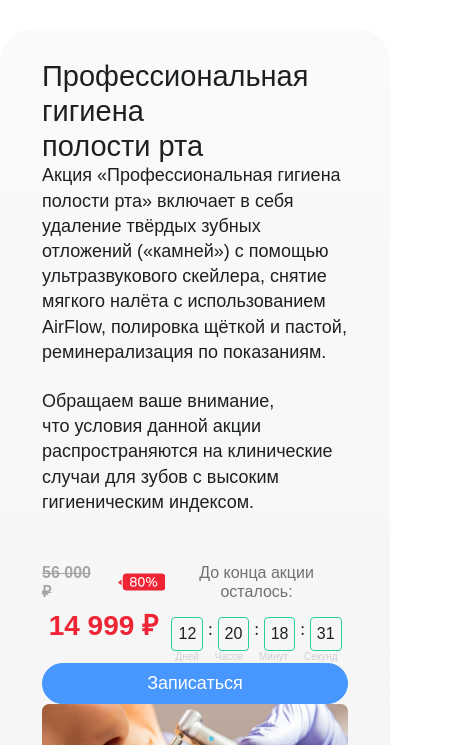
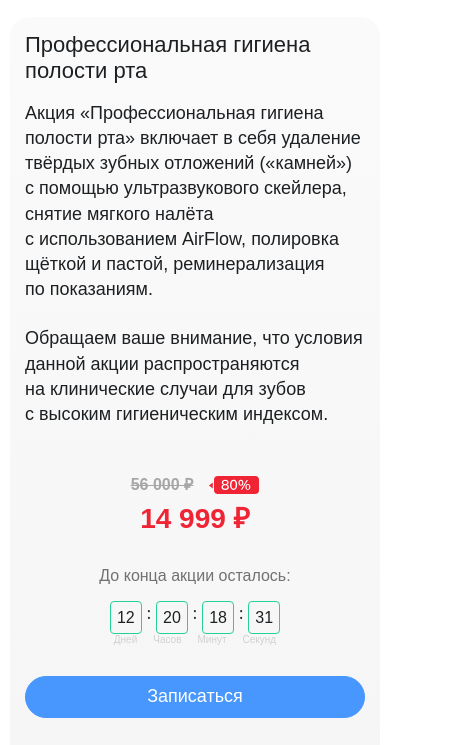
Before and after one commit to nassipkaliv/ProDent, a plain HTML site: page sales.html in a window 390 px wide. Shown: the part 181-926 px from the top of the page, 453 px wide, since content can reach past the window. Drawn offline with nearby package versions, Linux system fonts and the light colour scheme; a web font is replaced by a local one.

Commit message:
sales mobile done!

```diff
--- a/css/style.css
+++ b/css/style.css
@@ -1680,4 +1680,48 @@ label {
   .contacts.doctors {
     display: none;
   }
-}
+
+  .team.oursales {
+    margin-top: 30px;
+    padding-left: 10px !important;
+    padding-right: 10px !important;
+  }
+
+  .team.oursales .title-h1 {
+    text-align: left !important;
+    margin-bottom: 30px;
+  }
+
+  .sales-container {
+    padding: 15px;
+    border-radius: 20px;
+    --bs-gutter-x: 0rem !important;
+  }
+
+  .sales-title {
+    font-size: 22px;
+    font-weight: 500;
+    line-height: 120%;
+    margin-bottom: 16px;
+  }
+
+  .sales-description {
+    font-size: 18px;
+    font-weight: 400;
+    line-height: 140%;
+  }
+
+  .otchet-row {
+    flex-direction: column !important;
+    gap: 30px !important;
+    margin-bottom: 30px;
+  }
+
+  .sales-block-btn {
+    margin-bottom: 30px !important;
+  }
+
+  .contacts.oursales {
+    margin-top: 60px;
+  }
+}
--- a/sales.html
+++ b/sales.html
@@ -218,7 +218,7 @@
   </nav>
   </div>
 
-  <div class="container team doctors">
+  <div class="container team oursales">
     <h1 class="title-h1">Наши акции</h1>
     <div class="row sales-container">
       <div class="col-lg-6 col-md-12 d-flex flex-column justify-content-between">
@@ -229,7 +229,7 @@
         <div class="sales-description">
           Обращаем ваше внимание, что условия данной акции распространяются на клинические случаи для зубов с высоким гигиеническим индексом.
         </div>
-        <div class="d-flex justify-content-between mt-5">
+        <div class="d-flex justify-content-between mt-5 otchet-row">
           <div>
             <div class="sale-price d-flex">
               <div class="crossed-price me-3">
@@ -282,7 +282,7 @@
         <div class="sales-description">
           Обращаем ваше внимание, что условия данной акции распространяются на клинические случаи для зубов с разрушением до 30%.
         </div>
-        <div class="d-flex justify-content-between mt-5">
+        <div class="d-flex justify-content-between mt-5 otchet-row">
           <div>
             <div class="sale-price d-flex">
               <div class="crossed-price me-3">
@@ -335,7 +335,7 @@
         <div class="sales-description">
           Обращаем ваше внимание, что условия данной акции не распространяются на приём и консультация «ортодонта».
         </div>
-        <div class="d-flex justify-content-between mt-5">
+        <div class="d-flex justify-content-between mt-5 otchet-row">
           <div>
             <div class="sale-price d-flex">
               <div class="crossed-price me-3">
@@ -382,7 +382,7 @@
   </div>
 
 
-  <div class="container contacts doctors">
+  <div class="container contacts oursales">
     <div class="row two">
       <div class="contact-card left">
         <div class="contact-title text-center">Мы вам перезвоним</div>
```
